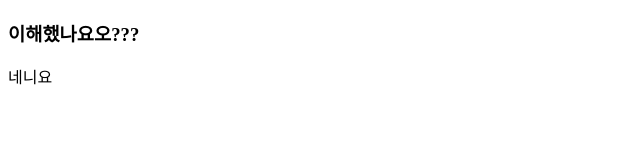
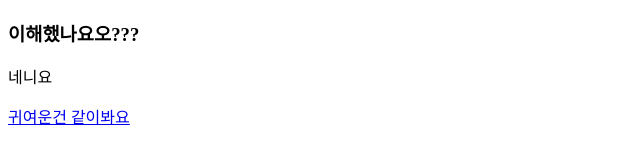
Before and after one commit to ppquokka/study_htmls, a plain HTML site: page docs/temp/index.html in a window 1280 px wide. Shown: the whole page, without its empty margins (0-640 px from the left). Drawn offline with Linux system fonts and the light colour scheme.

Commit message:
firstcommit

```diff
--- a/docs/temp/index.html
+++ b/docs/temp/index.html
@@ -9,5 +9,6 @@
 <body>
     <h3>이해했나요오???</h3>
     <p>네니요</p>
+    <a target="_blank" href="https://namu.wiki/w/%EC%BF%BC%EC%B9%B4">귀여운건 같이봐요</a>
 </body>
 </html>
```
